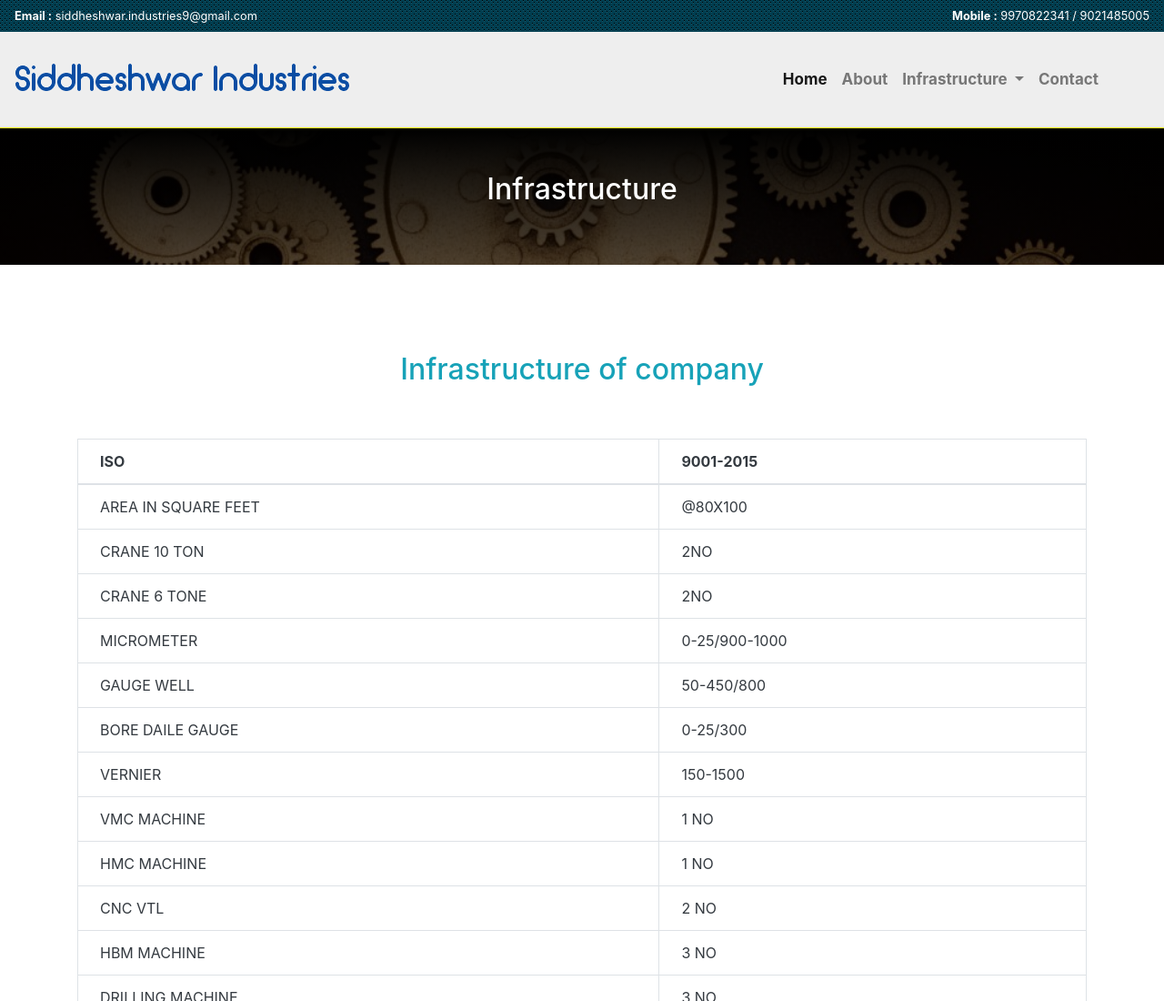
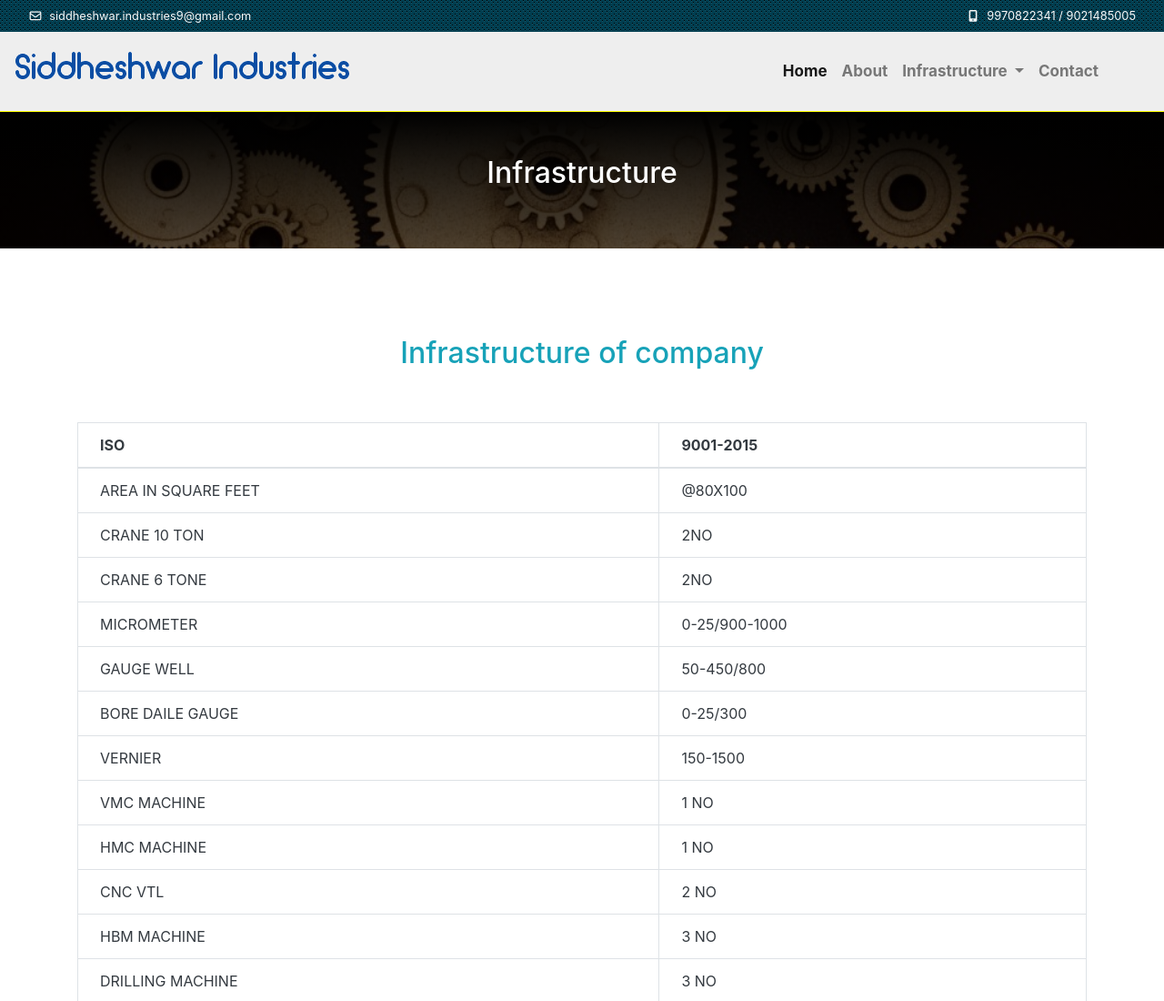
Before and after one commit to Sujayh159/siddheshwar-industry, a plain HTML site: page infrastructure.html in a window 1280 px wide. Shown: the top 1100 px of the page at 91% size. Drawn offline with Linux system fonts and the light colour scheme.

Commit message:
Create README.md
userid change

changed readme

hi

```diff
--- a/infrastructure.html
+++ b/infrastructure.html
@@ -15,19 +15,20 @@
   <body>
     <!-- Navbar -->
     <div class="bs-example">
-      <div class="bg3">
-        <div class="p-2 text-white px-3 small">
-          <span class="float-left"><b>Email :</b> siddheshwar.industries9@gmail.com</span>
-          <span class="float-right"><b>Mobile :</b> 9970822341 / 9021485005</span><br>
-        </div>
+
+        <div class="row text-center bg3 text-light m-0 px-3 py-2">
+          <span class="col-md-6  text-md-left small"><i class="far fa-envelope text-light"></i>&nbsp; siddheshwar.industries9@gmail.com</span>
+          <span class="col-md-6  text-md-right small"><i class="fas fa-mobile-alt  text-light"></i>&nbsp; 9970822341 / 9021485005</span>
         </div>
       <nav class="navbar navbar-expand-md navbar-light">
-        <a href="#" class="navbar-brand mt-2">
+        <a href="index.html" class="navbar-brand" style="margin: 0;padding:0;max-width: 80%">
           <img src="img/logo1.png" alt="heading" class="img-fluid">
         </a>
-        <button type="button" class="navbar-toggler" data-toggle="collapse" data-target="#navbarCollapse">
+        <div class="d-flex ml-auto">
+          <button style="height:40px;width:40px;margin: 0;padding:0" type="button" class="navbar-toggler" data-toggle="collapse" data-target="#navbarCollapse">
         <span class="navbar-toggler-icon"></span>
         </button>
+        </div>
         <div class="collapse navbar-collapse" id="navbarCollapse">
           <div class="navbar-nav ml-auto font-weight-bold mr-5 sujay">
             <ul class="navbar-nav mr-auto">
```
Also changed, not shown: 1 other file. Lines whose indentation alone changed are shown as unchanged.
